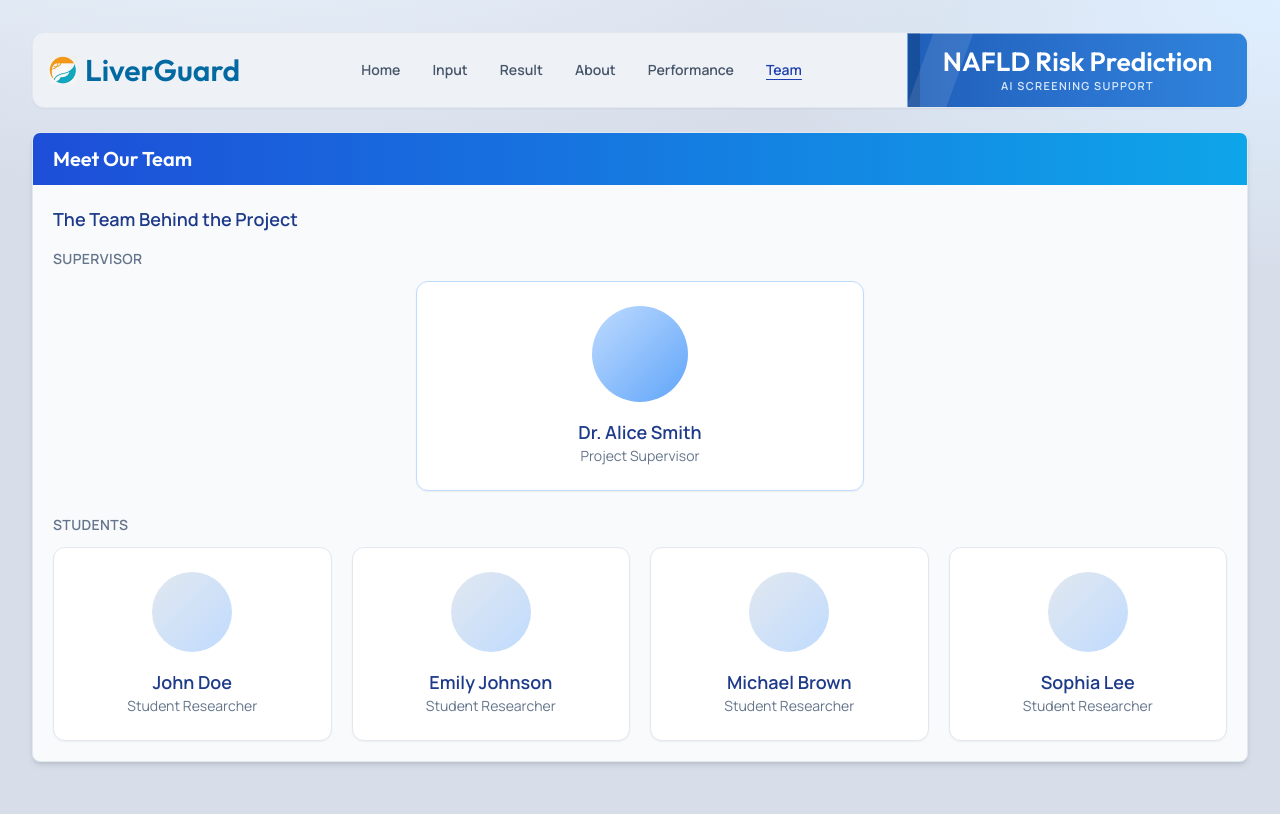
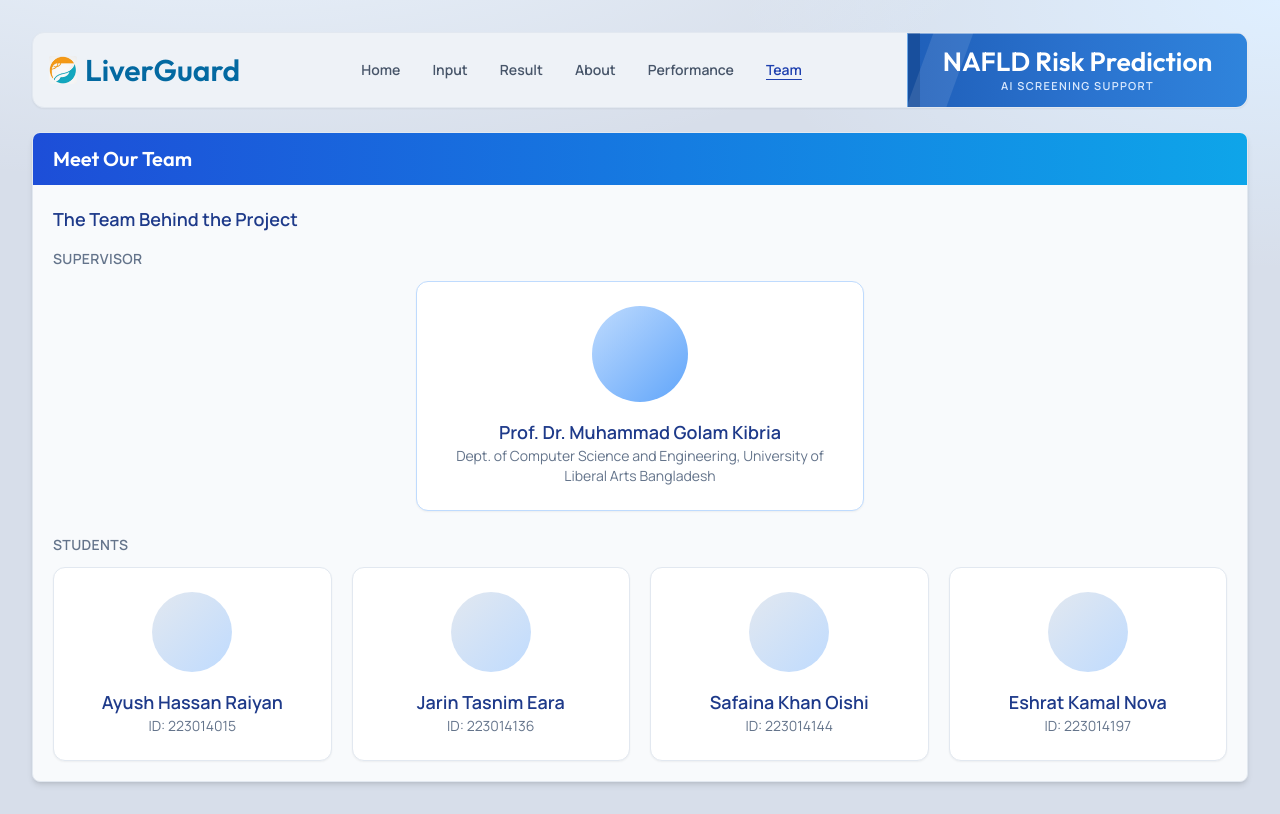
Before and after one commit to Eshrat48/LiverGuard, a React (Vite) app: page /team in a window 1280 px wide. Built offline with nearby package versions, Linux system fonts and the light colour scheme.

Commit message:
Meet Our Team page modified

```diff
--- a/src/pages/TeamPage.jsx
+++ b/src/pages/TeamPage.jsx
@@ -1,12 +1,15 @@
 import SectionCard from '../components/SectionCard'
 
-const supervisor = ['Dr. Alice Smith', 'Project Supervisor']
+const supervisor = [
+  'Prof. Dr. Muhammad Golam Kibria',
+  'Dept. of Computer Science and Engineering, University of Liberal Arts Bangladesh'
+]
 
 const students = [
-  ['John Doe', 'Student Researcher'],
-  ['Emily Johnson', 'Student Researcher'],
-  ['Michael Brown', 'Student Researcher'],
-  ['Sophia Lee', 'Student Researcher'],
+  ['Ayush Hassan Raiyan', '223014015'],
+  ['Jarin Tasnim Eara', '223014136'],
+  ['Safaina Khan Oishi', '223014144'],
+  ['Eshrat Kamal Nova', '223014197'],
 ]
 
 export default function TeamPage() {
@@ -26,11 +29,11 @@ export default function TeamPage() {
       <div>
         <p className="mb-3 text-sm font-semibold uppercase tracking-wide text-slate-500">Students</p>
         <div className="grid gap-5 sm:grid-cols-2 xl:grid-cols-4">
-          {students.map(([name, role]) => (
+          {students.map(([name, id]) => (
             <article key={name} className="rounded-xl border border-slate-200 bg-white p-6 text-center shadow-sm">
               <div className="mx-auto mb-4 h-20 w-20 rounded-full bg-gradient-to-br from-slate-200 to-blue-200" />
               <p className="text-lg font-semibold text-blue-900">{name}</p>
-              <p className="text-sm text-slate-500">{role}</p>
+              <p className="text-sm text-slate-500">ID: {id}</p>
             </article>
           ))}
         </div>
```
